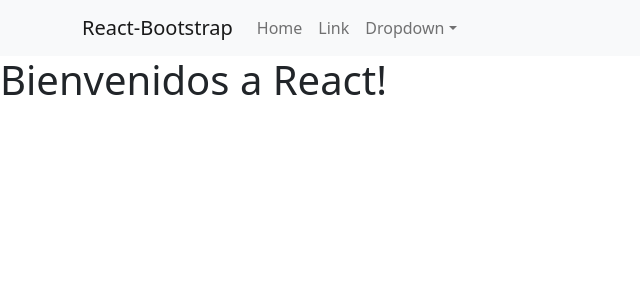
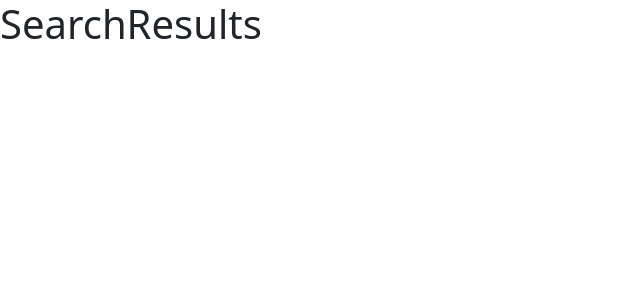
Before and after one commit to JuanCarlosMarino/Experts, a React (Create React App) app in the folder frontend/: page /search-results in a window 1280 px wide. Shown: the top 300 px of the page, without its empty margins (0-640 px from the left). Built offline with nearby package versions, Linux system fonts and the light colour scheme.

Commit message:
Added project routes

```diff
--- a/frontend/package.json
+++ b/frontend/package.json
@@ -10,6 +10,7 @@
     "react": "^17.0.2",
     "react-bootstrap": "^2.0.2",
     "react-dom": "^17.0.2",
+    "react-router-dom": "^6.0.2",
     "react-scripts": "4.0.3",
     "web-vitals": "^1.1.2"
   },
--- a/frontend/src/App.js
+++ b/frontend/src/App.js
@@ -1,11 +1,22 @@
-import 'bootstrap/dist/css/bootstrap.min.css';
-import NavBar from "./components/NavBar";
+import "bootstrap/dist/css/bootstrap.min.css";
+import { BrowserRouter, Routes, Route } from "react-router-dom";
+
+import Landing from "./screens/Landing";
+import Home from "./screens/Home";
+import SearchResults from "./screens/SearchResults";
+import NotFound from "./screens/NotFound";
 
 function App() {
   return (
     <div className="App">
-      <NavBar nombre="Javier" apellido="Triana"/>
-      <h1>Bienvenidos a React!</h1>
+      <BrowserRouter>
+        <Routes>
+          <Route path="/" element={<Landing />} />
+          <Route path="/home" element={<Home />} />
+          <Route path="/search-results" element={<SearchResults />} />
+          <Route path="*" element={<NotFound />} />
+        </Routes>
+      </BrowserRouter>
     </div>
   );
 }
--- /dev/null
+++ b/frontend/src/screens/Home.js
@@ -0,0 +1,7 @@
+import React from "react";
+
+const Home = () => {
+  return <h1>Home</h1>;
+};
+
+export default Home;
--- /dev/null
+++ b/frontend/src/screens/Landing.js
@@ -0,0 +1,7 @@
+import React from "react";
+
+const Landing = () => {
+  return <h1>Landing</h1>;
+};
+
+export default Landing;
--- /dev/null
+++ b/frontend/src/screens/NotFound.js
@@ -0,0 +1,7 @@
+import React from "react";
+
+const NotFound = () => {
+  return <h1>Not Found</h1>;
+};
+
+export default NotFound;
--- /dev/null
+++ b/frontend/src/screens/SearchResults.js
@@ -0,0 +1,7 @@
+import React from "react";
+
+const SearchResults = () => {
+  return <h1>SearchResults</h1>;
+};
+
+export default SearchResults;
```
Also changed, not shown: 1 other file (tests, documents, lock files or other folders).
